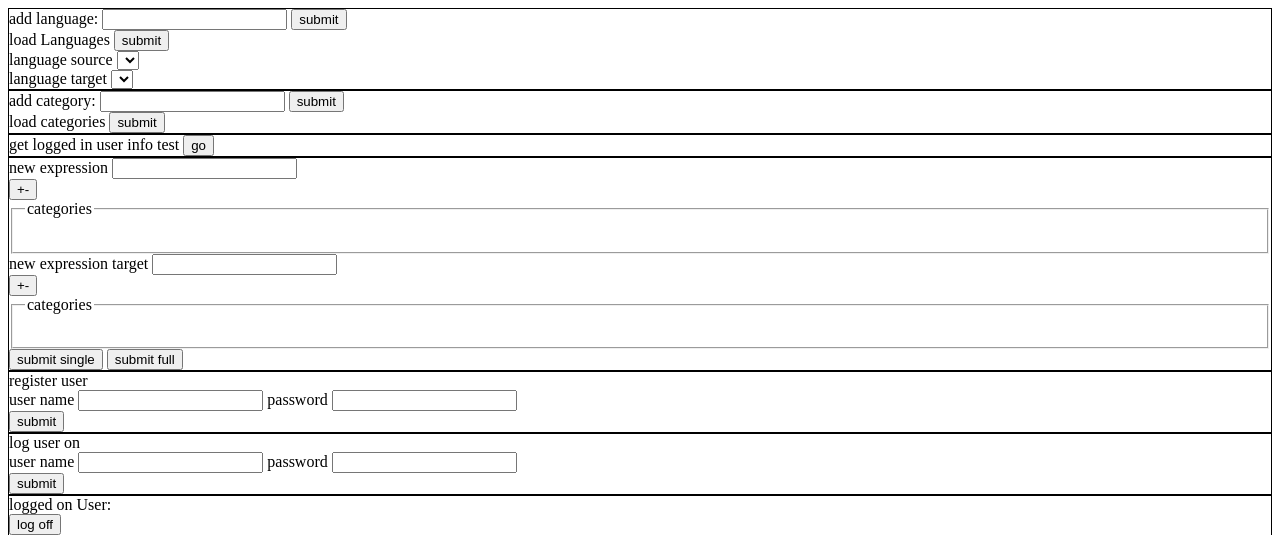
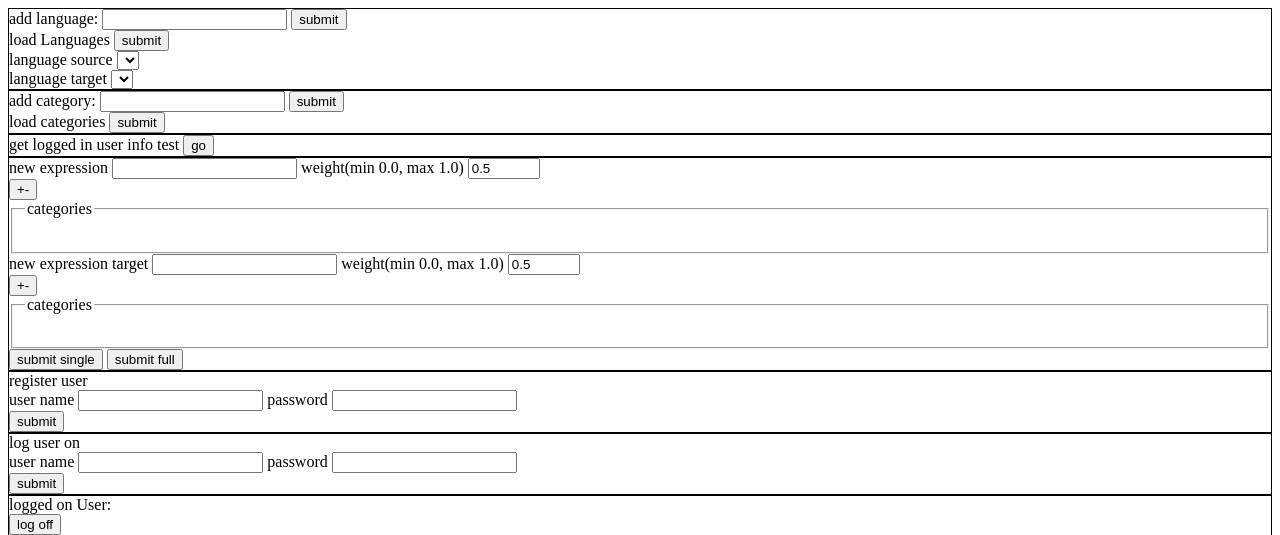
Before and after one commit to odedwolff/vocab, a Django app: page /vocab/client in a window 1280 px wide. Shown: the top 535 px of the page. Run offline with Django 3.2, Linux system fonts and the light colour scheme; data that the repository does not hold is empty.

Commit message:
added setting frequecy for new epressions on the client, and their saving on the server

```diff
--- a/languageSite/vocab/templates/vocab/client.html
+++ b/languageSite/vocab/templates/vocab/client.html
@@ -78,6 +78,9 @@
 			<div id="newExpression">
 				new expression
 				<input type="text" id="newExpressionText" />
+				<label for="inSrcWeight">weight(min 0.0, max 1.0)</label>
+				<input type="number" id="inSrcWeight" name="inSrcWeight"
+					min="0" max="1" step="0.05" value="0.5"/>
 				<div>
 					<button id="btnVisibilityCatsSrc">+-</button>
 				</div>
@@ -92,6 +95,9 @@
 			<div id="newExpressionTarget">
 				new expression target
 				<input type="text" id="newExpressionTargetText" />
+				<label for="inTrgWeight">weight(min 0.0, max 1.0)</label>
+				<input type="number" id="inTrgWeight" name="inTrgWeight"
+					min="0" max="1" step="0.05" value="0.5"/>
 				<div>
 					<button id="btnVisibilityCatsTrg">+-</button>
 				</div>
@@ -425,12 +431,17 @@
 					debugQuick("please make sure that epxresson is not empty and langaue is selected for both source and target");
 					return;
 				}
+				var weight1=document.getElementById("inSrcWeight").value;
+				var weight2=document.getElementById("inTrgWeight").value;
+
 				var post_data = {
 					'csrfmiddlewaretoken':"{{ csrf_token }}",
 					'expression1': newExpreesion,
 					'languageID1' : currentSelections.language,
+					'weight1' : weight1,
 					'expression2': newExpressionTarget,
-					'languageID2' : currentSelections.languageTarget
+					'languageID2' : currentSelections.languageTarget,
+					'weight2' : weight2
 				}
 				$.ajax({
 				  url:HOST + '/vocab/add-expressions-full',
--- a/languageSite/vocab/views.py
+++ b/languageSite/vocab/views.py
@@ -77,9 +77,13 @@ def addExpressionFull(request):
 	"""
 	languageId = request.POST["languageID1"]
 	expression = request.POST["expression1"]
+	frq1=request.POST["weight1"]
 	languageId2 = request.POST["languageID2"]
 	expression2 = request.POST["expression2"]
-	saved = saveTrxPair(languageId, expression, None, languageId2, expression2, None)
+	frq2=request.POST["weight2"]
+	#saved = saveTrxPair(languageId, expression, None, languageId2, expression2, None)
+	saved = saveTrxPair(languageId, expression, frq1, None, languageId2, expression2, frq2, None)
+
 	if saved:
 		return HttpResponse("expressions pair saved")
 	else:
```
